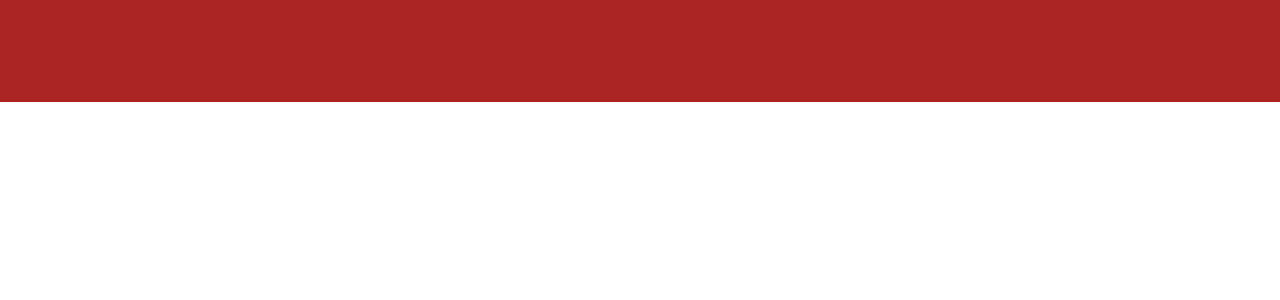
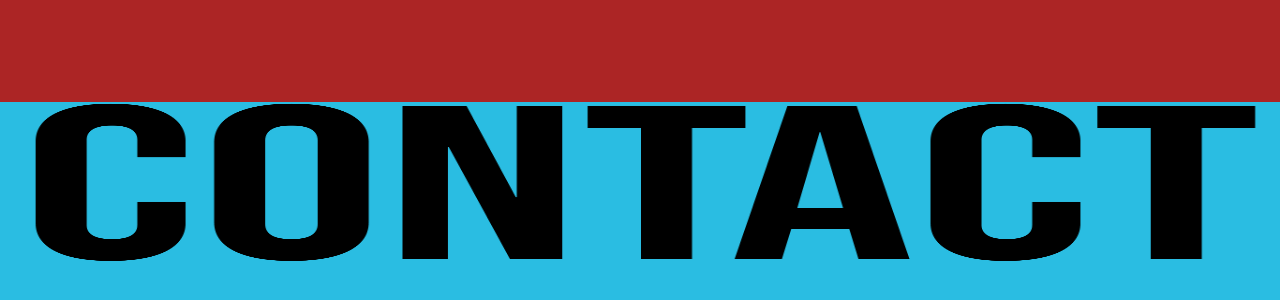
Before and after one commit to ngoosen/portfolio, a Next.js app: page / in a window 1280 px wide. Shown: the part 2298-2598 px from the top of the page. Before the commit the page ends 2400 px from the top, so only its background shows below. Built offline with nearby package versions, Linux system fonts and the light colour scheme.

Commit message:
feat: add contact screen and placeholder

```diff
--- /dev/null
+++ b/app/components/ContactScreen.tsx
@@ -0,0 +1,10 @@
+import styles from "../style/ContactScreen.module.scss";
+
+export default function ContactScreen() {
+  return (
+    <article className={styles.main}>
+      <section>
+      </section>
+    </article>
+  );
+}
--- a/app/page.tsx
+++ b/app/page.tsx
@@ -1,5 +1,6 @@
 import styles from "./page.module.scss";
 
+import ContactScreen from "./components/ContactScreen";
 import Screen from "./components/Screen";
 
 export default function Home() {
@@ -14,6 +15,7 @@ export default function Home() {
       <Screen color="#ac2525">
         <h1>Tiiiiiiiitre</h1>
       </Screen>
+      <ContactScreen />
     </main>
   );
 }
--- /dev/null
+++ b/app/style/ContactScreen.module.scss
@@ -0,0 +1,30 @@
+$minHeight: 20lvh;
+
+.main {
+  position: sticky;
+  top: 0;
+
+  width: 100lvw;
+  height: 100lvh;
+
+  background-color: #2abde2;
+
+  section {
+    height: $minHeight;
+
+    background-color: inherit;
+
+    background-image: url("/placeholder.png");
+    background-size: 100% 100%;
+
+    animation: scroll linear forwards;
+    animation-timeline: view();
+    animation-range: $minHeight 100lvh;
+  }
+}
+
+@keyframes scroll {
+  to {
+    height: 100lvh;
+  }
+}
```
Also changed, not shown: public/placeholder.png (added).
